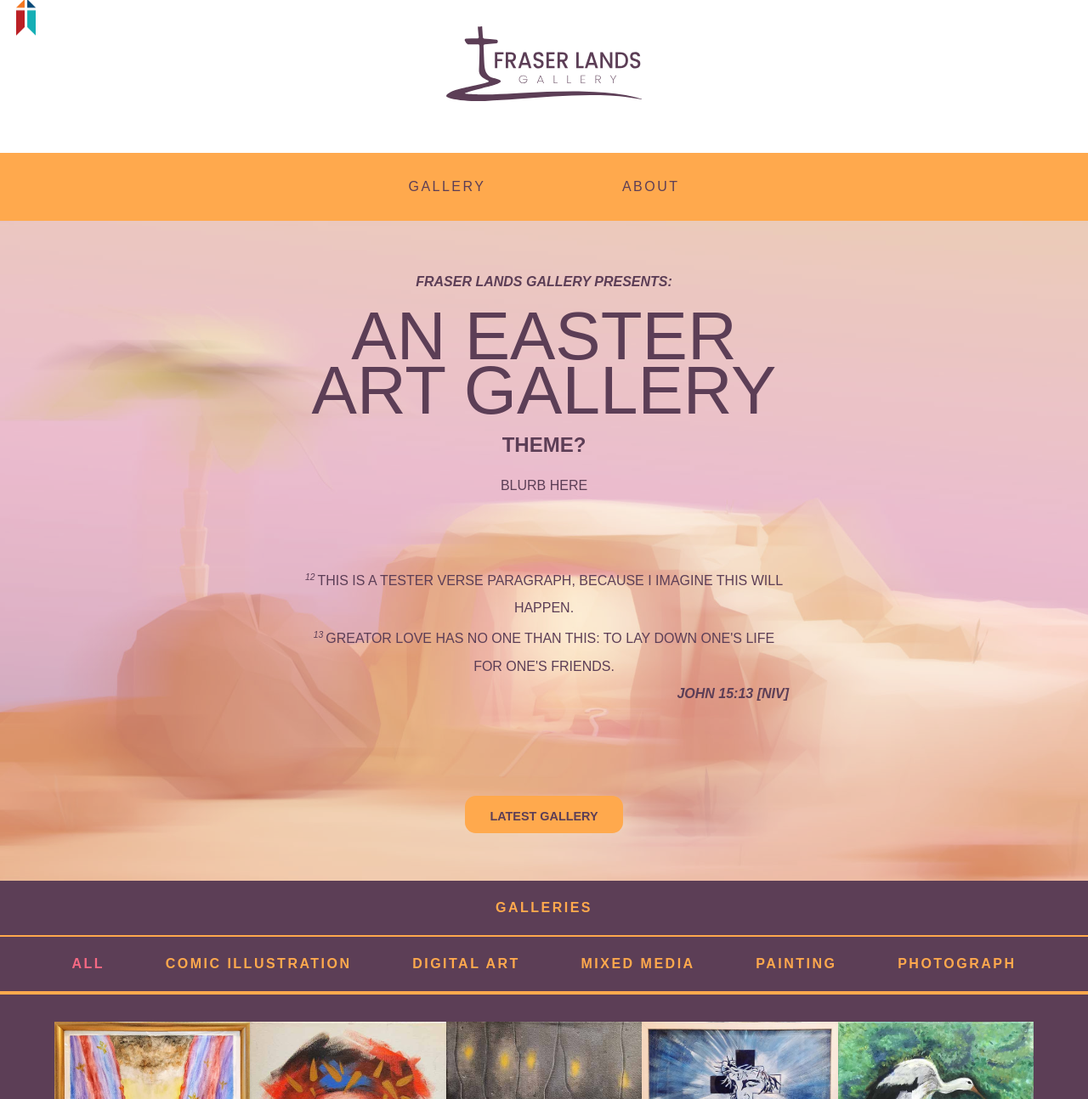
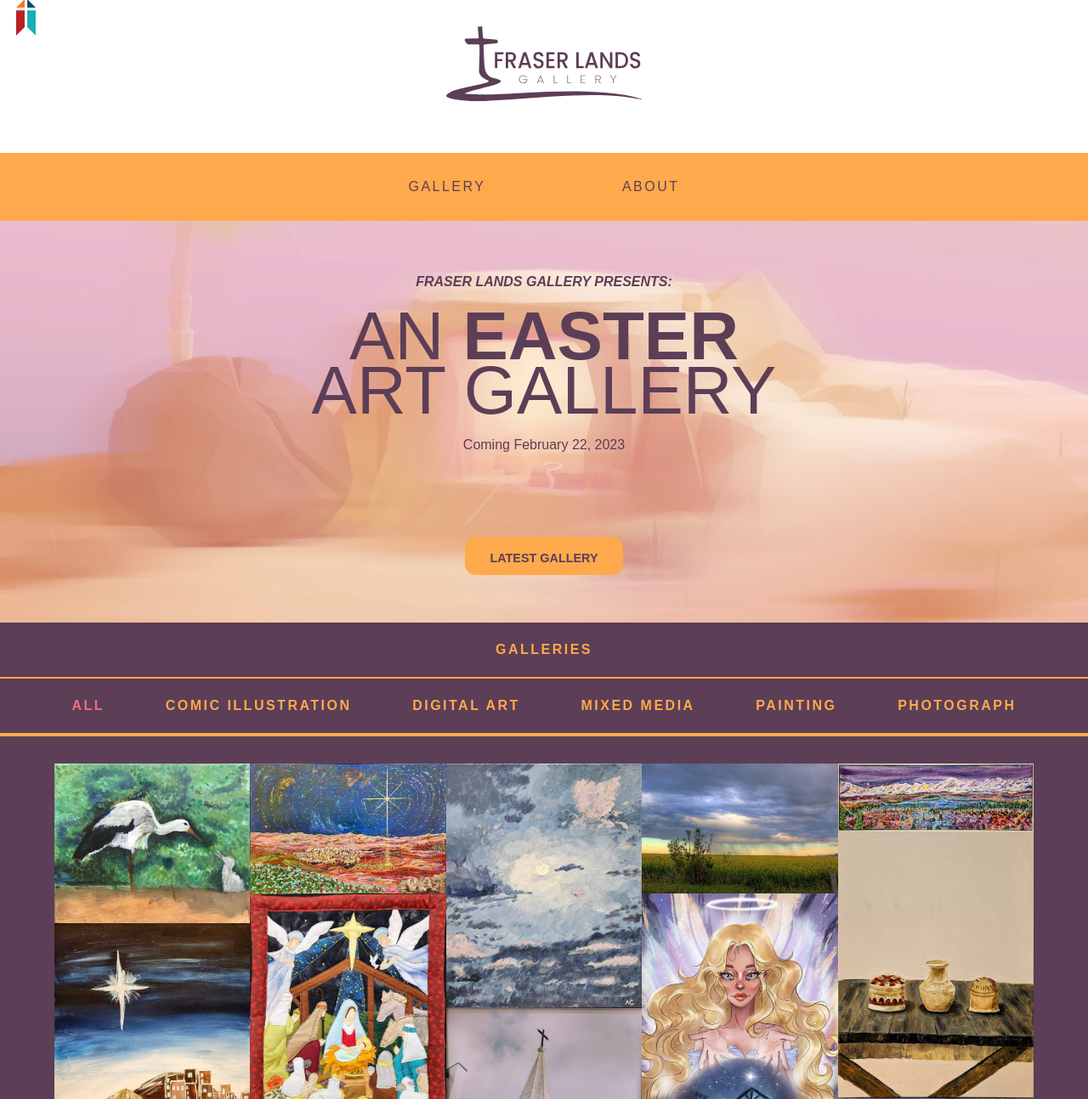
Before and after one commit to carissas086/flg, a PHP site: page / in a window 1280 px wide. Shown: the part 20-1314 px from the top of the page at 85% size. Run offline with PHP 8.4, Linux system fonts and the light colour scheme; some libraries are stand-ins or nearby versions; some web fonts are replaced.

Commit message:
bug fixes on gallery styling switches
and easter23 coming text

```diff
--- a/galleries/easter23/easter23artwork/easter2325.php
+++ b/galleries/easter23/easter23artwork/easter2325.php
@@ -2,22 +2,22 @@
 <div class="grid-item g-easter23 m-arcrylic m-painting a-016">
     <a href="#" aria-controls="aside" aria-expanded="false"
         class="tile video" id="flg25">
-        <img src="images/flg24_thumb.jpg" alt="Acrylic painting of Jesus wearing a crown of thorns">
+        <img src="images/flg25_thumb.jpg" alt="Acrylic painting of rain in the dark">
 
         <!-- ==== FLG25 ASIDE ==== -->
             <div class="visually-hidden">
                 <div class="aside-img">
                     <div class="aside-top">
-                        <img src="images/flg24.jpg" alt="Acrylic painting of Jesus wearing a crown of thorns">
+                        <img src="images/flg25.jpg" alt="Acrylic painting of rain in the dark">
                     </div>
                 </div>
                 <div class="details panel-box is-flex">
                     <div class="aside-text">
-                        <h3 class="head-font aside-header">Jesus</h3>
+                        <h3 class="head-font aside-header">Rain</h3>
                         <p class="medium italics bold">Arcrylic Painting</p>
-                        <p>This painting came from a private time with Jesus &mdash; wherein while coming alongside the Spirit in intercession, I was invited to press in and come closer.</p>
-                        <p>It was a magical moment of intimacy where I not only had permission to initiate physical contact but felt compelled to. It flipped my how-we-&ldquo;get&rdquo;-to-interact-with-Jesus schema inside out, and birthed a new way for me to relate to Him. This revelation also came following an Easter weekend years ago. And as I was painting, I was led to scaffold His sacrifice into this Jesus moment I had to layer my reflection. This Jesus, who gave Himself up for us, invites us into intimacy with Him. How stunning is that?</p>
-                        <p class="italics">Song pairing: <span href="#" class="hyperlink" onclick="window.open('https://youtube.com/watch?v=uJRDNYuwZdQ', '_blank').focus();">Closer &mdash; Amanda Cook</span></p>
+                        <p>Can you guess where this painting was inspired? During a badminton session at church. It was raining outside and pitch black &mdash; I couldn&apos;t even see past the trees that were loosely silhouetted.</p>
+                        <p>A series of questions popped into my head: <span class="italics">What if waiting for Jesus to rise from the dead was like this? Dark, hopeless, dreary, exhausting, bleak, gloomy. How do we respond to the &ldquo;light at the end of the tunnel&rdquo; that we can&apos;t see? What if waiting for Jesus to return is like this?</span></p>
+                        <p>That was the moment where God started talking to me not only about hope, but waiting in hope. He reminded me of the abundance of His promises that help us while we wrestle with the tension of the not-yet. How do you wait in hope?</p>
                         <div class="is-flex bio-box">
                             <img src="images/Tiffany-Koo_2211.jpg" alt="Photo of Tiffany Koo">
                             <p class="byline">by: Tiffany Koo</p>
--- a/galleries/easter23/easter23artwork/easter2326.php
+++ /dev/null
@@ -1,31 +0,0 @@
-<!-- FLG26 -->
-<div class="grid-item g-easter23 m-arcrylic m-painting a-016">
-    <a href="#" aria-controls="aside" aria-expanded="false"
-        class="tile video" id="flg26">
-        <img src="images/flg25_thumb.jpg" alt="Acrylic painting of rain in the dark">
-
-        <!-- ==== FLG26 ASIDE ==== -->
-            <div class="visually-hidden">
-                <div class="aside-img">
-                    <div class="aside-top">
-                        <img src="images/flg25.jpg" alt="Acrylic painting of rain in the dark">
-                    </div>
-                </div>
-                <div class="details panel-box is-flex">
-                    <div class="aside-text">
-                        <h3 class="head-font aside-header">Rain</h3>
-                        <p class="medium italics bold">Arcrylic Painting</p>
-                        <p>Can you guess where this painting was inspired? During a badminton session at church. It was raining outside and pitch black &mdash; I couldn&apos;t even see past the trees that were loosely silhouetted.</p>
-                        <p>A series of questions popped into my head: <span class="italics">What if waiting for Jesus to rise from the dead was like this? Dark, hopeless, dreary, exhausting, bleak, gloomy. How do we respond to the &ldquo;light at the end of the tunnel&rdquo; that we can&apos;t see? What if waiting for Jesus to return is like this?</span></p>
-                        <p>That was the moment where God started talking to me not only about hope, but waiting in hope. He reminded me of the abundance of His promises that help us while we wrestle with the tension of the not-yet. How do you wait in hope?</p>
-                        <div class="is-flex bio-box">
-                            <img src="images/Tiffany-Koo_2211.jpg" alt="Photo of Tiffany Koo">
-                            <p class="byline">by: Tiffany Koo</p>
-                        </div>
-                    </div>
-                </div>
-            </div>
-        <!-- ==== FIN ==== -->
-
-    </a>
-</div>
--- a/galleries/easter23/easter23artwork/easter2324.php
+++ b/galleries/easter23/easter23artwork/easter2333.php
@@ -1,10 +1,10 @@
-<!-- FLG24 -->
+<!-- FLG33 -->
 <div class="grid-item g-easter23 m-watercolour m-painting a-006">
     <a href="#" aria-controls="aside" aria-expanded="false"
-        class="tile" id="flg24">
+        class="tile" id="flg33">
         <img src="images/flg23_thumb.jpg" alt="Watercolour painting of the torn temple curtains">
 
-        <!-- ==== FLG24 ASIDE ==== -->
+        <!-- ==== FLG33 ASIDE ==== -->
             <div class="visually-hidden">
                 <div class="aside-img">
                     <div class="aside-top">
--- a/galleries/easter23/easter23artwork/easter2327.php
+++ b/galleries/easter23/easter23artwork/easter2334.php
@@ -1,10 +1,10 @@
-<!-- FLG27 -->
+<!-- FLG34 -->
 <div class="grid-item g-easter23 m-arcrylic m-painting a-013">
     <a href="#" aria-controls="aside" aria-expanded="false"
-        class="tile video" id="flg27">
+        class="tile video" id="flg34">
         <img src="images/flg26_thumb.jpg" alt="Acrylic painting of a cross with Jesus in the middle">
 
-        <!-- ==== FLG27 ASIDE ==== -->
+        <!-- ==== FLG34 ASIDE ==== -->
             <div class="visually-hidden">
                 <div class="aside-img">
                     <div class="aside-top">
--- a/galleries/easter23/easter23grid.php
+++ b/galleries/easter23/easter23grid.php
@@ -1,5 +1,13 @@
 <!-- ==== EASTER 23 GALLERY ARTWORKS ==== -->
-    <?php include __DIR__ . '/easter23artwork/easter2324.php'; ?>
-    <?php include __DIR__ . '/easter23artwork/easter2325.php'; ?>
-    <?php include __DIR__ . '/easter23artwork/easter2326.php'; ?>
-    <?php include __DIR__ . '/easter23artwork/easter2327.php'; ?>
+
+    <?php //include __DIR__ . '/easter23artwork/easter2324.php'; ?>
+    <?php // include __DIR__ . '/easter23artwork/easter2325.php'; ?>
+    <?php //include __DIR__ . '/easter23artwork/easter2326.php'; ?>
+    <?php //include __DIR__ . '/easter23artwork/easter2327.php'; ?>
+    <?php //include __DIR__ . '/easter23artwork/easter2328.php'; ?>
+    <?php //include __DIR__ . '/easter23artwork/easter2329.php'; ?>
+    <?php //include __DIR__ . '/easter23artwork/easter2330.php'; ?>
+    <?php // include __DIR__ . '/easter23artwork/easter2331.php'; ?>
+    <?php //include __DIR__ . '/easter23artwork/easter2332.php'; ?>
+    <?php // include __DIR__ . '/easter23artwork/easter2333.php'; ?>
+    <?php // include __DIR__ . '/easter23artwork/easter2334.php'; ?>
--- a/galleries/easter23/easter23head.php
+++ b/galleries/easter23/easter23head.php
@@ -2,20 +2,17 @@
 <section class="intro is-flex flex-centers easter23-intro-img visually-hidden" id="easter23">
     <div class="gallery-header is-flex flex-centers easter23-header">
         <h4 class="head-font">Fraser Lands Gallery Presents:</h4>
-        <h1 class="easter23-title">An Easter Art Gallery</h1>
-        <h3>Theme?</h3>
-        <p>Blurb here</p>
-        <div class="verse-box easter23-verse-box">
-            <p class="verse"><sup>12 </sup>This is a tester verse paragraph, because I imagine this will happen.</p>
-            <p class="verse"><sup>13 </sup>Greator love has no one than this: to lay down one's life for one's friends.</p>
-            <p class="ref">John 15:13 [NIV]</p>
-        </div>
+        <h1 class="easter23-title">An <span class="bold">Easter</span> Art Gallery</h1>
+        <!-- <h3>Reflecting on the Season of Lent</h3> -->
+        <p>Coming February 22, 2023</p>
     </div>
+    <!-- <div class="gallery-header is-flex flex-centers easter23-header">
+        <h4 class="head-font">Fraser Lands Gallery Presents:</h4>
+        <h1 class="easter23-title">An <span class="bold">Easter</span> Art Gallery</h1>
+        <h3>Reflecting on the Season of Lent</h3>
+        <p>The season of lent marks a time of preparation for Easter weekend. It echoes the Lord's time in the wilderness, and is a time for penitence, fasting, and prayer in preparation for the great feast of the resurrection. This exhibit serves as a companion to our journey through these 40 days. The hope is that by hearing and answering our Saviour's call to repent, we may enter fully into the Easter celebration.</p>
+    </div> -->
     <a class="button latest" data-filter-group="reset">
-        <p data-filter=".g-easter23" >Latest Gallery</p>
+        <p>Latest Gallery</p>
     </a>
-</ul>
-
-
-
 </section>
--- a/index.php
+++ b/index.php
@@ -38,7 +38,6 @@
             <section id="landing">
                 <?php include __DIR__ . '/galleries/easter23/easter23head.php'; ?>
                 <?php include __DIR__ . '/galleries/christmas22/christmas22head.php'; ?>
-
             </section>
 
 
--- a/styles/gallery-styles/easter23.css
+++ b/styles/gallery-styles/easter23.css
@@ -28,7 +28,7 @@ Entry Styles
 /* ==== LANDING BACKGROUND IMG ==== */
 .easter23-intro-img {
     background-image: url(../../images/easter23_banner-wh.jpg);
-    background-position: top left;
+    background-position: center bottom;
     background-size: cover;
     background-repeat: no-repeat;
     background-blend-mode: screen;
@@ -39,7 +39,7 @@ Entry Styles
 .easter23-title {
     font-family: poppins, sans-serif;
     font-weight: 400;
-    font-size: 3.5rem;
+    font-size: 3.25rem;
 
     line-height: 4rem;
     padding: 0 2vw;
@@ -51,17 +51,22 @@ Entry Styles
         }
     }
 
-    .easter23-header {
+.easter23-header {
     text-transform: uppercase;
     text-align: center;
 }
 
-.easter23-byline {
-    text-align: center;
+.easter23-header h3 {
+    text-transform: none;
+}
+
+.easter23-header p {
+    text-transform: none;
+    font-weight: 500;
 }
 
 /* ==== TEXT COLOURS ==== */
-.hyperlink, .gal-filter li:hover, .is-selected, .byline, .medium {
+.hyperlink, .gal-filter li:hover, .is-selected, .byline, .medium, .about-text h3 {
     color: #f56983;
 }
 
@@ -69,7 +74,7 @@ p, .gal-filter, .gal-select, #toplink, .hyperlink:hover, .social a:hover, .insta
     color: #ffa94d;
 }
 
-.gn a, .button p, .button a, .button:hover p, .easter23-title, .easter23-header, .easter23-header p, .easter23-verse-box p {
+.gn a, .button p, .button a, .button:hover p, .easter23-title, .easter23-header, .easter23-header p, .easter23-verse-box p, .land-ack p, .about-text p {
     color: #5c3e56;
 }
 
--- a/styles/gallery.css
+++ b/styles/gallery.css
@@ -22,7 +22,7 @@
 	#galleryhd {
 		z-index: 17;
 		width: 100vw;
-		min-height: 100vh;
+		/* min-height: 100vh; */
 		padding-bottom: 5vh;
 		justify-content: flex-start;
 		align-content: center;
--- a/styles/main.css
+++ b/styles/main.css
@@ -267,6 +267,7 @@ p {
             font-size: .85rem;
             margin-bottom: .1rem;
             text-align: center;
+            padding: 0 2.25rem;
         }
 
         #about {
```
Also changed, not shown: galleries/easter23/easter23artwork/easter2331.php (added, +31 -0 lines), scripts/functions.js (+33 -26 lines).
